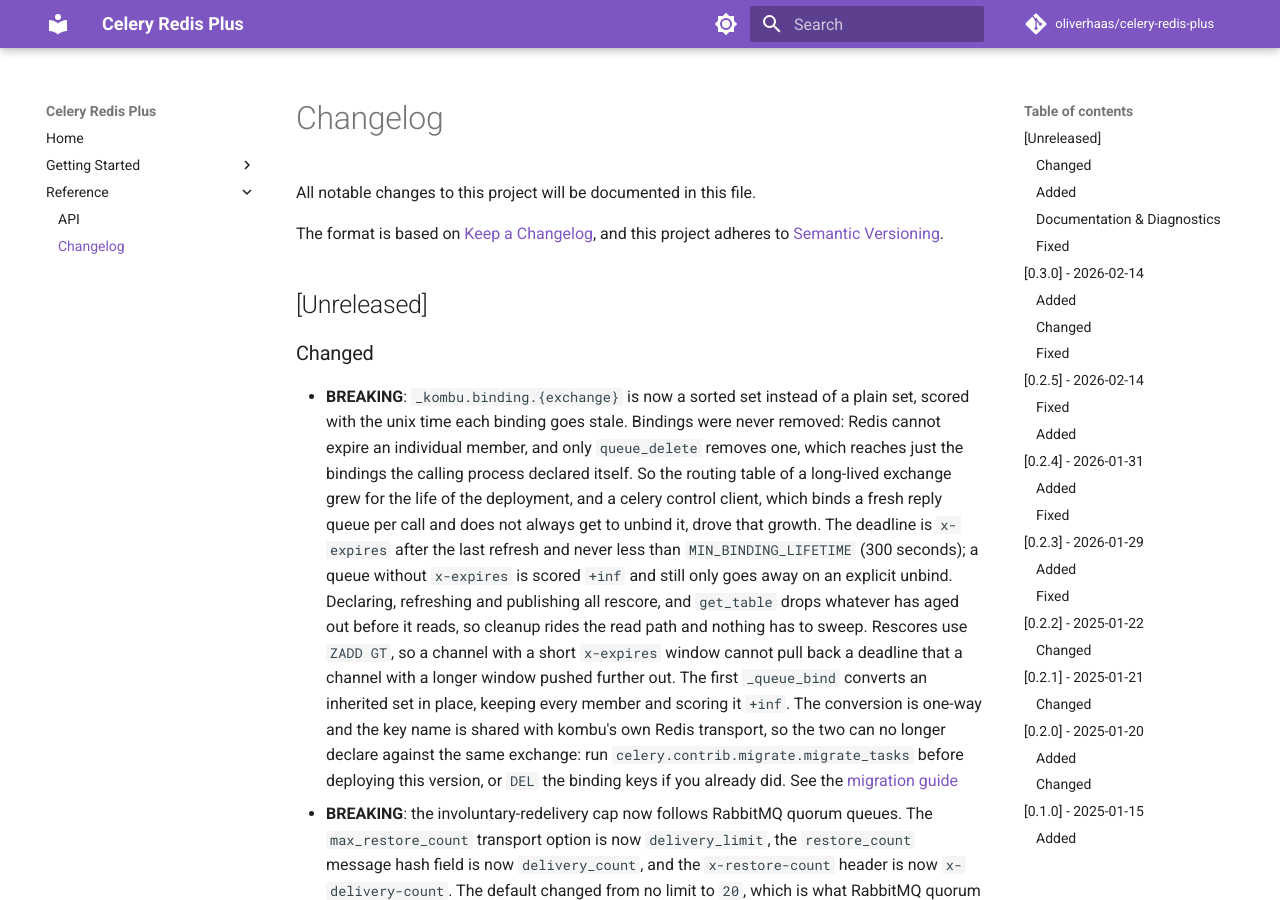
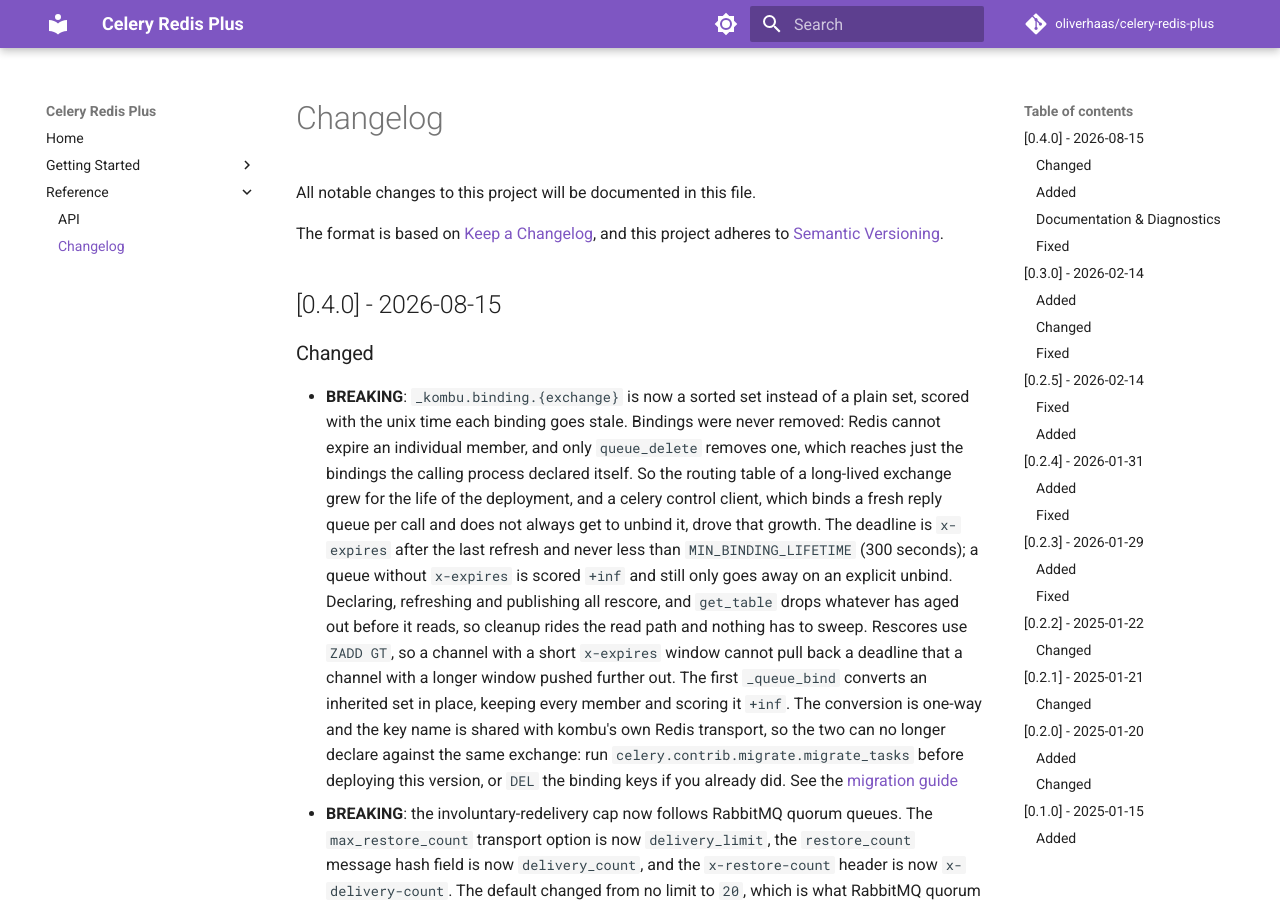
Before and after one commit to oliverhaas/celery-redis-plus, an MkDocs documentation site: the page built from docs/reference/changelog.md, in a window 1280 px wide and 900 px high. Built offline with MkDocs 1.6.1 and Material for MkDocs 9.7.7, drawn with Linux system fonts in a browser that asks for light colours; comment, search, counter and statistics services are not loaded; the version menu is left out.

Commit message:
chore: release 0.4.0

```diff
--- a/docs/reference/changelog.md
+++ b/docs/reference/changelog.md
@@ -5,7 +5,7 @@ All notable changes to this project will be documented in this file.
 The format is based on [Keep a Changelog](https://keepachangelog.com/en/1.0.0/),
 and this project adheres to [Semantic Versioning](https://semver.org/spec/v2.0.0.html).
 
-## [Unreleased]
+## [0.4.0] - 2026-08-15
 
 ### Changed
 - **BREAKING**: `_kombu.binding.{exchange}` is now a sorted set instead of a plain set, scored with the unix time each binding goes stale. Bindings were never removed: Redis cannot expire an individual member, and only `queue_delete` removes one, which reaches just the bindings the calling process declared itself. So the routing table of a long-lived exchange grew for the life of the deployment, and a celery control client, which binds a fresh reply queue per call and does not always get to unbind it, drove that growth. The deadline is `x-expires` after the last refresh and never less than `MIN_BINDING_LIFETIME` (300 seconds); a queue without `x-expires` is scored `+inf` and still only goes away on an explicit unbind. Declaring, refreshing and publishing all rescore, and `get_table` drops whatever has aged out before it reads, so cleanup rides the read path and nothing has to sweep. Rescores use `ZADD GT`, so a channel with a short `x-expires` window cannot pull back a deadline that a channel with a longer window pushed further out. The first `_queue_bind` converts an inherited set in place, keeping every member and scoring it `+inf`. The conversion is one-way and the key name is shared with kombu's own Redis transport, so the two can no longer declare against the same exchange: run `celery.contrib.migrate.migrate_tasks` before deploying this version, or `DEL` the binding keys if you already did. See the [migration guide](../getting-started/migration.md)
--- a/pyproject.toml
+++ b/pyproject.toml
@@ -1,6 +1,6 @@
 [project]
 name = "celery-redis-plus"
-version = "0.3.0"
+version = "0.4.0"
 description = "Enhanced Kombu Valkey/Redis transport for Celery"
 readme = "README.md"
 license = { text = "MIT" }
```
Also changed, not shown: 1 other file.
